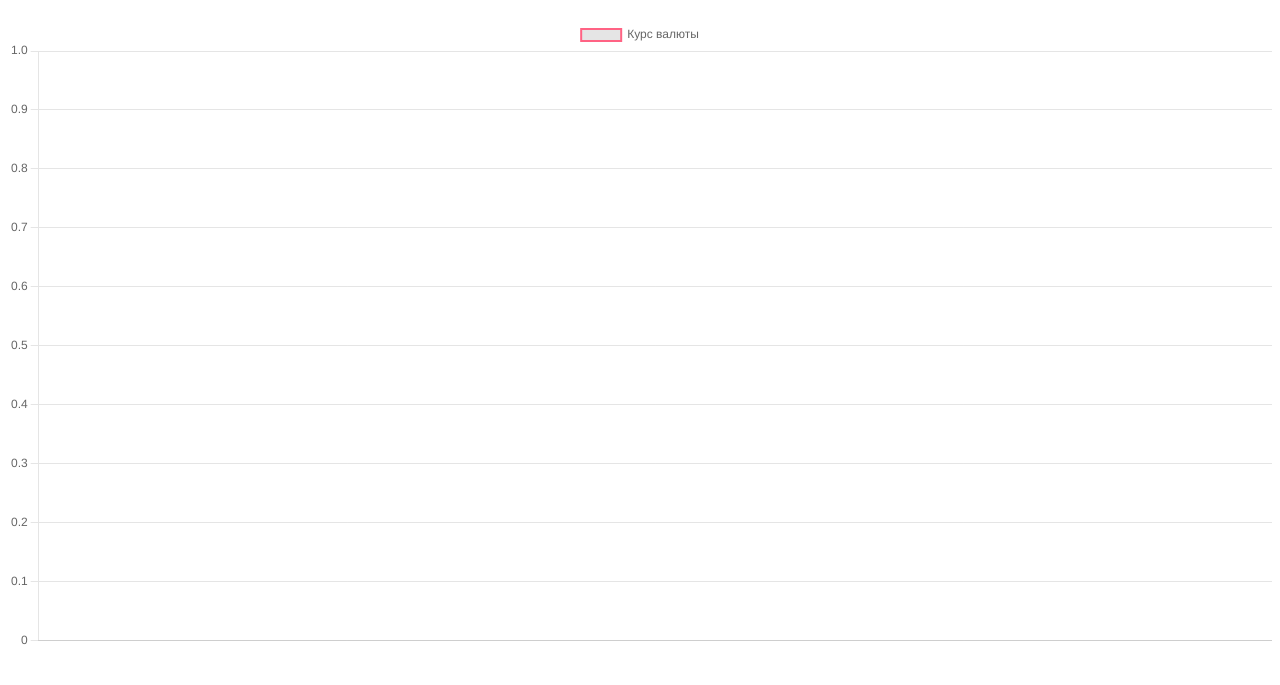
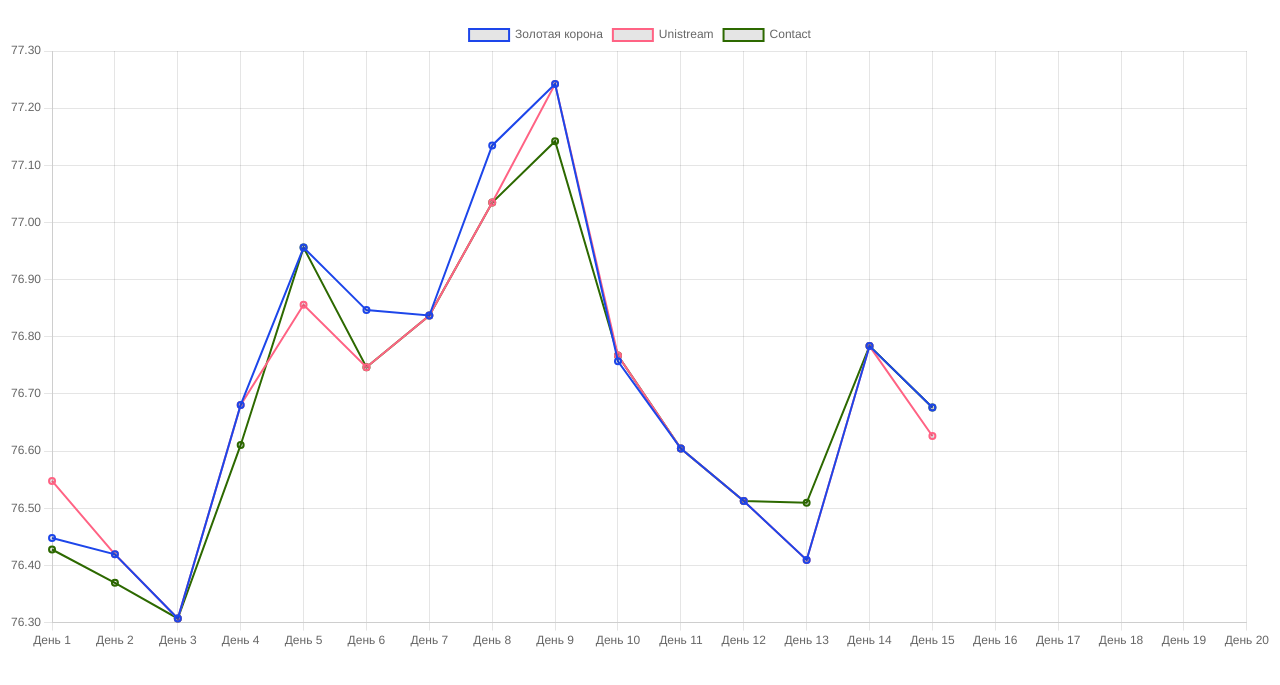
Before and after one commit to PeterFit/currencies, a plain HTML site: page index.html in a window 1280 px wide. Shown: the part 61-746 px from the top of the page. Drawn offline with nearby package versions, Linux system fonts and the light colour scheme; some packages are replaced by stand-ins of ours; a script that the page names is missing.

Commit message:
index.html

```diff
--- a/index.html
+++ b/index.html
@@ -5,6 +5,7 @@
     <title>Курс валюты</title>
     <!-- Подключаем библиотеку chart.js -->
     <script src="https://cdn.jsdelivr.net/npm/chart.js"></script>
+    <script src="https://cdnjs.cloudflare.com/ajax/libs/chartjs-plugin-zoom/1.1.1/chartjs-plugin-zoom.min.js"></script>
 </head>
 <body>
 <h1>Курс валюты</h1>
@@ -14,10 +15,11 @@
     const params = new URLSearchParams(window.location.search);
 
     // Извлекаем данные о курсе валюты из параметров
-    const values = params.getAll('value');
+    //const values = params.getAll('value');
+    const values = [78.9, 78.3, 78.8, 78.7, 78.3, 78.8, 78.9, 78.9, 78.4, 78.2, 78.1, 78.8, 78.6, 78.9, 78.8, 78.7, 78.6, 78.3, 78.3, 78.9];
 
     // Создаем массив для меток оси X
-    const labels = Array.from({length: values.length}, (v, i) => `День ${i+1}`);
+    const labels = Array.from({length: values.length}, (v, i) => `День ${i + 1}`);
 
     // Создаем элемент canvas, на котором будет отображаться график
     const ctx = document.getElementById('chart').getContext('2d');
@@ -27,13 +29,29 @@
         type: 'line',
         data: {
             labels: labels,
-            datasets: [{
-                label: 'Курс валюты',
-                data: values,
-                borderColor: 'rgb(255, 99, 132)',
-                borderWidth: 2,
-                fill: false
-            }]
+            datasets: [
+                {
+                    label: 'Золотая корона',
+                    data: [76.4479, 76.4195, 76.3072, 76.6808, 76.9561, 76.8467, 76.8373, 77.1348, 77.2422, 76.7571, 76.6044, 76.5129, 76.4095, 76.7838, 76.6764],
+                    borderColor: 'rgb(29,70,234)',
+                    borderWidth: 2,
+                    fill: false
+                },
+                {
+                    label: 'Unistream',
+                    data: [76.5479, 76.4195, 76.3072, 76.6808, 76.8561, 76.7467, 76.8373, 77.0348, 77.2422, 76.7671, 76.6044, 76.5129, 76.4095, 76.7838, 76.6264],
+                    borderColor: 'rgb(255, 99, 132)',
+                    borderWidth: 2,
+                    fill: false
+                },
+                {
+                    label: 'Contact',
+                    data: [76.4279, 76.3695, 76.3072, 76.6108, 76.9561, 76.7467, 76.8373, 77.0348, 77.1422, 76.7671, 76.6044, 76.5129, 76.5095, 76.7838, 76.6764],
+                    borderColor: 'rgb(45,105,0)',
+                    borderWidth: 2,
+                    fill: false
+                },
+            ]
         },
         options: {
             responsive: true,
@@ -43,6 +61,19 @@
                         beginAtZero: true
                     }
                 }]
+            },
+            plugins: {
+                zoom: {
+                    zoom: {
+                        wheel: {
+                            enabled: true,
+                        },
+                        pinch: {
+                            enabled: true
+                        },
+                        mode: 'xy',
+                    }
+                }
             }
         }
     });
```
